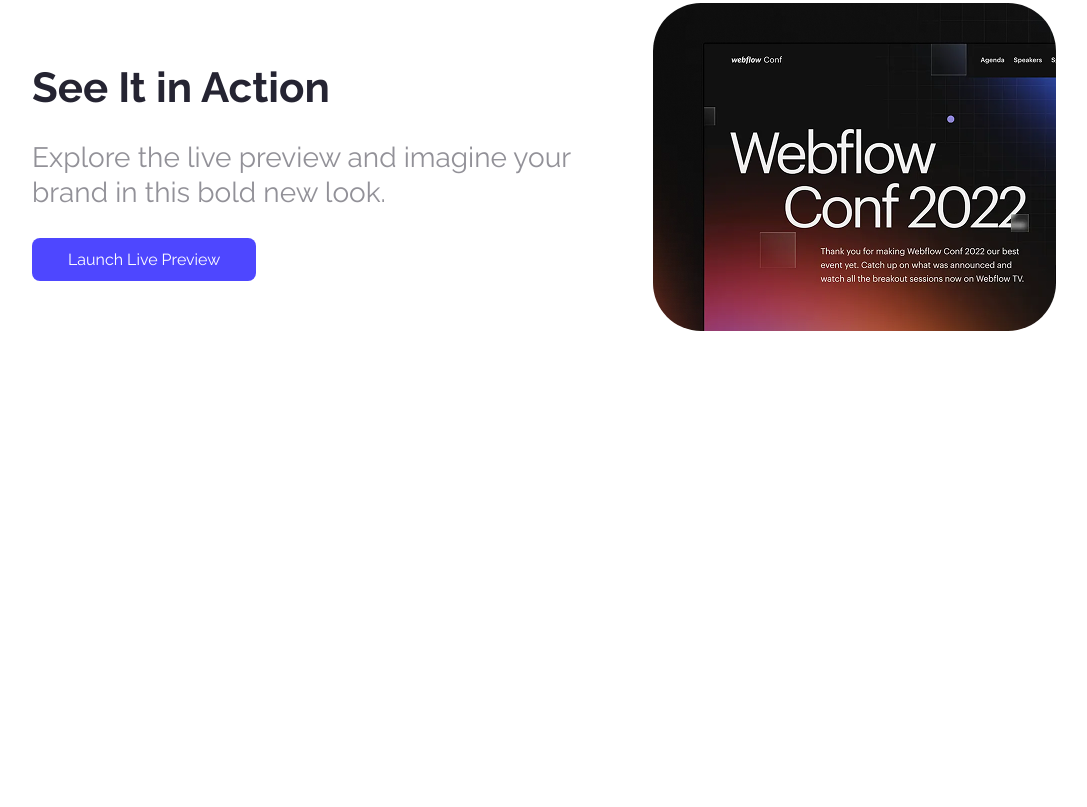
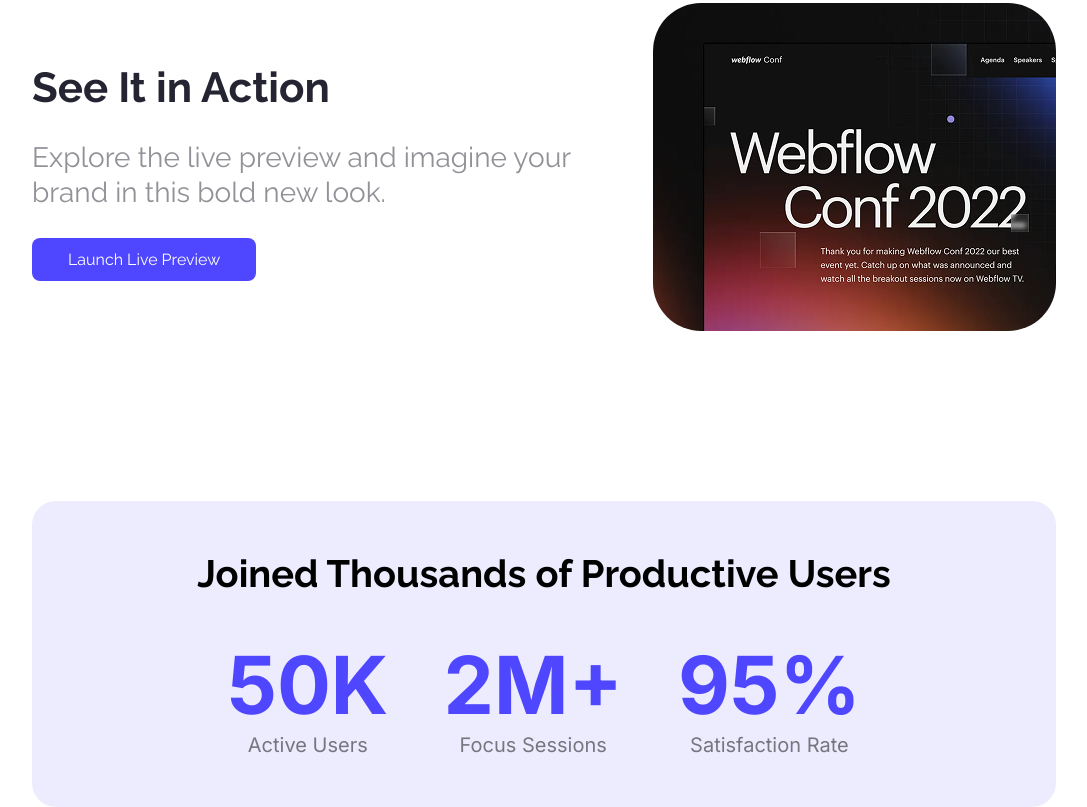
Before and after one commit to MDAbuSabbir/First-Assingment, a plain HTML site: page index.html in a window 1280 px wide. Shown: the part 827-1634 px from the top of the page, without its empty margins (96-1183 px from the left). Before the commit the page ends 1328 px from the top, so only its background shows below. Drawn offline with Linux system fonts and the light colour scheme.

Commit message:
Productive User Section Completed

```diff
--- a/index.html
+++ b/index.html
@@ -43,6 +43,26 @@
         </div>
 
     </section>
+    <section class="productive-user">
+        <div class="productive-user-container">
+            <h2 class=".header_color productive-user-headline">Joined Thousands of Productive Users</h2>
+            <div class="productive-user-summary">
+                <div>
+                    <h2>50K</h2>
+                    <h5>Active Users</h5>
+                </div>
+                <div>
+                    <h2>2M+</h2>
+                    <h5>Focus Sessions</h5>
+                </div>
+                <div>
+                    <h2>95%</h2>
+                    <h5>Satisfaction Rate</h5>
+                </div>
+            </div>
+        </div>
+
+    </section>
 </main>
 <footer>
 
--- a/style.css
+++ b/style.css
@@ -85,3 +85,35 @@ main{
 .action-image img{
     border-radius: 48px;
 }
+
+/* Productive Users Designs Starts from here */
+
+.productive-user-container{
+    background-color: rgba(78, 71, 255, 0.1);
+    border-radius: 24px;
+    padding: 50px 140px;
+}
+.productive-user-headline{
+    text-align: center;
+    font-size: 38px;
+    font-weight: 700;
+    font-family: "Raleway", sans-serif;
+    margin-bottom: 40px;
+}
+.productive-user-summary{
+    display: flex;
+    justify-content: space-evenly;
+    text-align: center;
+}
+.productive-user-summary h2{
+    font-family: "Inter", sans-serif;
+    font-size: 80px;
+    font-weight: 700;
+    color: #4E47FF;
+}
+.productive-user-summary h5{
+    font-family: "Inter", sans-serif;
+    font-size: 20px;
+    font-weight: 400;
+    color: rgba(0, 0, 0, 0.5);
+}
```
